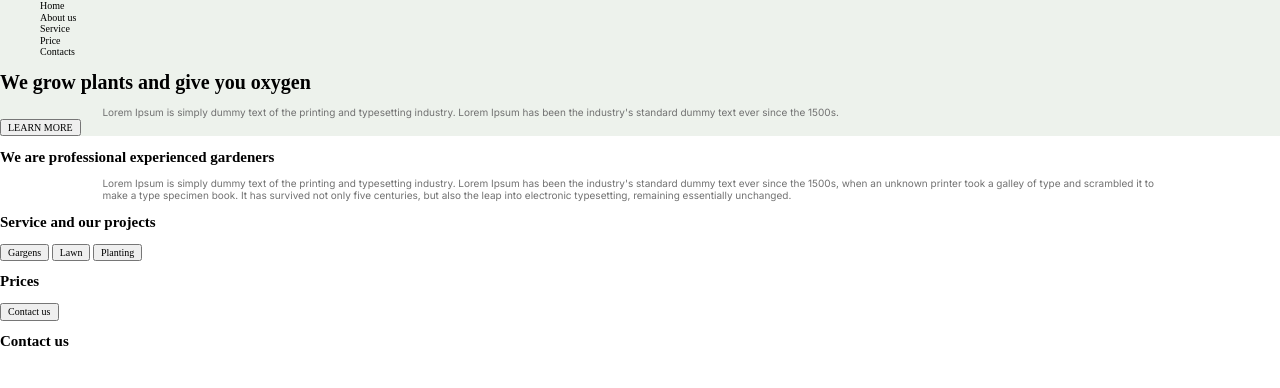
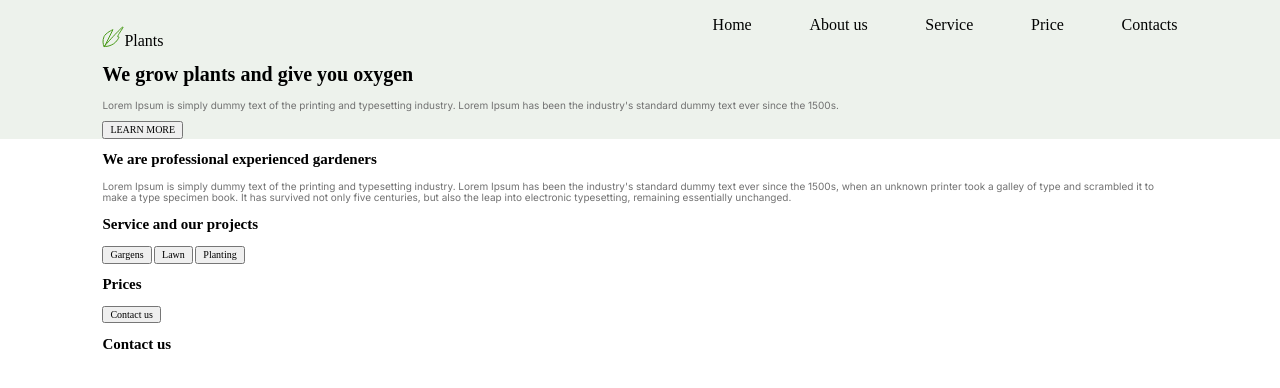
Before and after one commit to AnnaKowalewskaja/Plants, a website: page index.html in a window 1280 px wide. Drawn offline with nearby package versions, Linux system fonts and the light colour scheme; a web font is replaced by a local one.

Commit message:
fix:navigation

```diff
--- a/assets/styles/_header.scss
+++ b/assets/styles/_header.scss
@@ -1,12 +1,39 @@
 .header {
     background-color: $bg_section;
 }
-
+.navigation{
+    display: flex;
+    justify-content: space-between;
+}
+.navigation__logo{
+    display: flex;
+    align-items:flex-end;
+}
+.logo__paragraf{
+    font-size: 1.6rem;
+    color: #000000;
+    margin: 0;
+}
+.navigation__list{
+    display: flex;
+    padding: 0;
+    width: 50%;
+    max-width: 46.5rem;
+    justify-content: space-between;
+}
 .navigation__item {
     color: $links_nav;
+    font-size: 1.6rem;
+    line-height: 5rem;
 
-   :hover {
-        color:$select_text;
-        transition: $main_animation;
-    }
 }
+
+.navigation__item:hover {
+    color: $select_text;
+
+}
+
+.navigation__item:active {
+    color: $content_text;
+    transition: $main_animation;
+}
--- a/assets/styles/styles.scss
+++ b/assets/styles/styles.scss
@@ -32,7 +32,7 @@ a {
     list-style-type: none;
     margin: 0;
   }
-  p,h1
+
   .container{
     max-width: $max_width;
     width: 84%;
--- a/index.html
+++ b/index.html
@@ -23,6 +23,11 @@
         <section class="welcome">
             <div class="container">
                 <nav class="navigation">
+                    <div class="navigation__logo">
+                        <a href="#"><img class="logo__img" src="./assets/icons/logo.svg" alt="logo Plants"></a>
+                        <p class="logo__paragraf">Plants</p>
+                    </div>
+                    <!-- /.navigation__logo -->
                     <ul class="navigation__list">
                         <li><a class="navigation__item" href="">Home</a></li>
                         <li><a class="navigation__item" href="">About us</a></li>
@@ -31,7 +36,7 @@
                         <li><a class="navigation__item" href="">Contacts</a></li>
                     </ul>
                 </nav>
-                <h1>We grow plants and give you oxygen</h1>
+                <h1 class="welcome__header">We grow plants and give you oxygen</h1>
                 <p class="paragraf">Lorem Ipsum is simply dummy text of the printing and typesetting industry. Lorem Ipsum has been the
                     industry's standard dummy text ever since the 1500s.</p>
                 <button>LEARN MORE</button>
```
Also changed, not shown: assets/icons/logo.svg (renamed from assets/icons/logo_vector.svg), assets/styles/styles.css, 1 other file.
